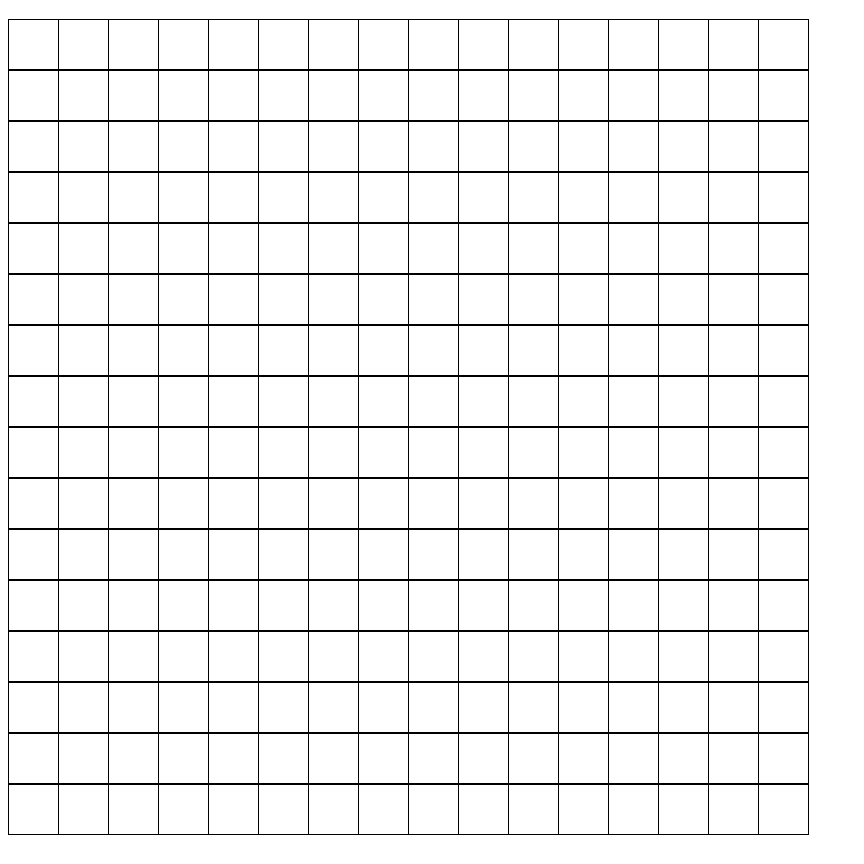
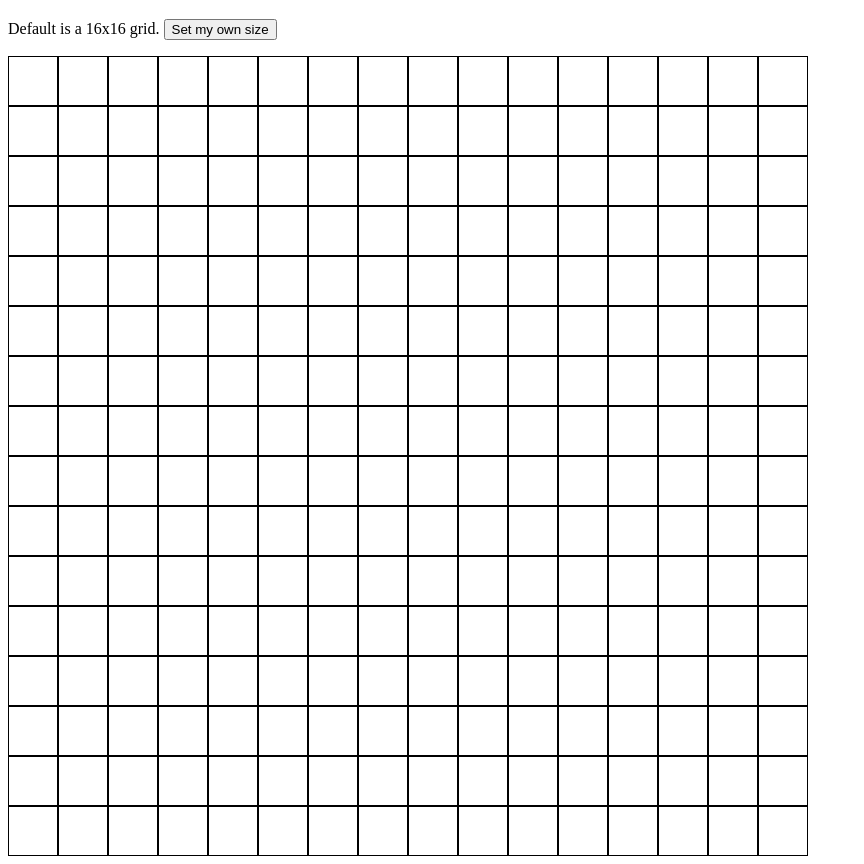
Before and after one commit to hg431/etch-a-sketch, a plain HTML site: page index.html in a window 1280 px wide. Shown: the part 61-925 px from the top of the page, without its empty margins (0-864 px from the left). Before the commit the page ends 896 px from the top, so only its background shows below. Drawn offline with Linux system fonts and the light colour scheme.

Commit message:
Added ability to set own size

```diff
--- a/index.html
+++ b/index.html
@@ -14,13 +14,13 @@
             grid-template-columns:50px 50px 50px 50px 50px 50px 50px 50px 50px 50px 50px 50px 50px 50px 50px 50px;
         }
         .box {
-            height:49px;
-            width:49px;
+            height:48px;
+            width:48px;
             border:1px solid black;
         }
         .hover-box {
-            height:49px;
-            width:49px;
+            height:48px;
+            width:48px;
             border:1px solid black;
             background-color: aqua;
         }
@@ -28,6 +28,7 @@
 </head>
 <body>
     <h1>Play Etch-a-Sketch</h1>
+    <p>Default is a 16x16 grid. <button onClick="makeNewGrid()">Set my own size</button></p>
     <div id="container">
 
     </div>
--- a/scripts.js
+++ b/scripts.js
@@ -1,15 +1,67 @@
 var i = 0;
 
-while (i < 256) { // To create a 16x16 grid, this needs to be iterated 256 times
+// To create a 16x16 grid, this needs to be iterated 256 times
+while (i < 256) {
     const container = document.querySelector('#container'); // Select the container div
     const content = document.createElement('div'); // Create a div within it
     content.setAttribute("class", "box"); // Make it a box
     content.setAttribute("id", i); // Set a unique ID to each box
     container.appendChild(content); // Add the box to the container
-    document.getElementById(i).addEventListener("mouseover", function() { hover (this) }); // Add event listeners to each unique box
+
+    // Add event listeners to each unique box
+    document.getElementById(i).
+            addEventListener("mouseover", function() { hover (this) });
+
     function hover(e) {  // Run a function that changes that specific box to a hover box
         e.setAttribute("class", "hover-box");
     }
 
     i++; // Iterate all the way to 256
 }
+
+// Function to create custom sized grid
+function makeNewGrid() {
+    let size = prompt('How many squares do you want per side?', 16)
+    if (size > 100) {
+        alert("Sorry, that's too big! Max 100");
+        return
+    }
+    // Empty the container div
+    document.querySelector('#container').innerHTML = "";
+    // Set up a variable j
+    var j = 0;
+    // Build a new grid of the requested size
+    while (j < (size*size)) {
+        // Select the container div
+        const container = document.querySelector('#container');
+        // Formula to work out
+        let pixelsInEachColumn = `` + 800/size + `px `;
+        // Formula to repeat this j times
+        let columnWidth = pixelsInEachColumn.repeat(size);
+        container.style = `grid-template-columns: ` + columnWidth + `;`;
+        // Create a div within it
+        const content = document.createElement('div');
+        // Make it a box
+        content.setAttribute("class", "box");
+        // Set a unique ID to each box
+        content.setAttribute("id", j);
+        // Add the box to the container
+        container.appendChild(content);
+        //Formula to work out the height and width
+        let dimension = (800 / size) - 2
+
+        // Set the right width and height
+        document.getElementById(j)
+            .style = `width: ` + dimension + `px; height: ` + dimension + `px;`
+
+        // Add event listeners to each unique box
+        document.getElementById(j).
+                addEventListener("mouseover", function() { hover (this) });
+
+        // Run a function that changes that specific box to a hover box
+        function hover(e) {
+            e.setAttribute("class", "hover-box");
+        }
+        j++; // Iterate all the way to the selected number
+    }
+}
```
